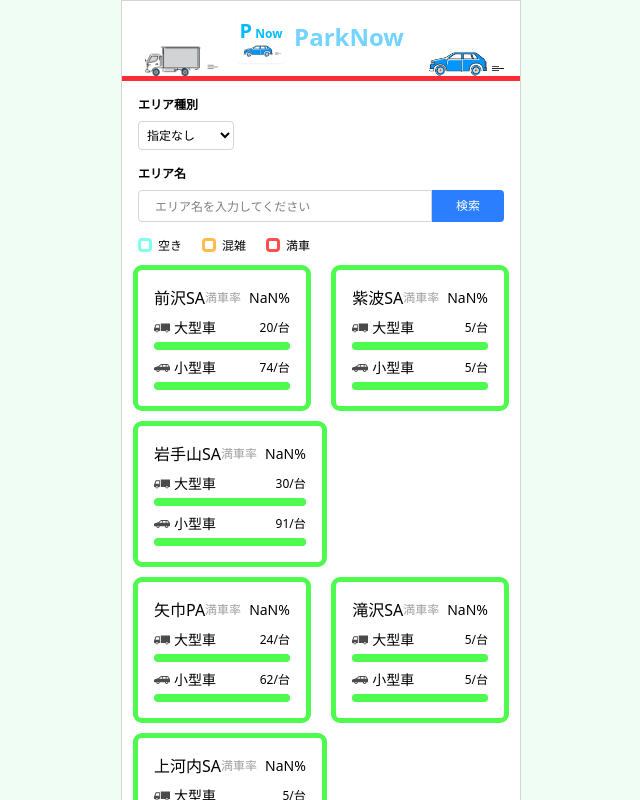
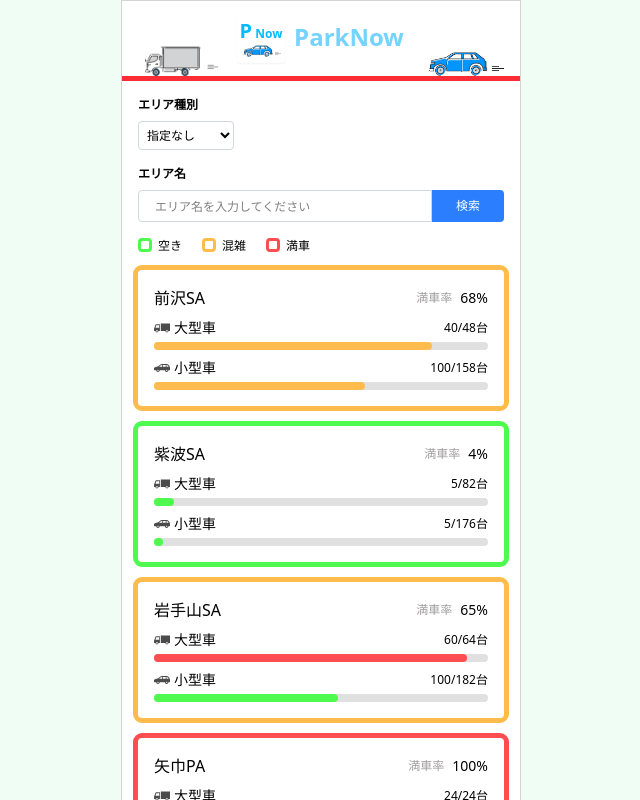
Before and after one commit to PlasticPlactice/summer_hackathon_a, a Next.js app in the folder frontend/: page /parkList in a window 1280 px wide. Shown: the top 800 px of the page, without its empty margins (319-959 px from the left). Built offline with nearby package versions, Linux system fonts and the light colour scheme.

Commit message:
テストデータの編集とレイアウトの修正

```diff
--- a/frontend/src/app/parkList/page.tsx
+++ b/frontend/src/app/parkList/page.tsx
@@ -24,12 +24,12 @@ type RawParkingMock = {
 };
 
 const RAW_MOCK_DATA: RawParkingMock[] = [
-  { id: 1, name: "前沢SA", color: "#FFBC4C", areaType: "SA", compact_capacity: 158, large_capacity: 48, compact_used: 74, large_used: 20 },
-  { id: 2, name: "紫波SA", color: "#80FFEC", areaType: "SA", compact_capacity: 176, large_capacity: 82, compact_used: 5, large_used: 5 },
-  { id: 3, name: "岩手山SA", color: "#FFBC4C", areaType: "SA", compact_capacity: 182, large_capacity: 64, compact_used: 91, large_used: 30 },
+  { id: 1, name: "前沢SA", color: "#FFBC4C", areaType: "SA", compact_capacity: 158, large_capacity: 48, compact_used: 100, large_used: 40 },
+  { id: 2, name: "紫波SA", color: "#4EFA4D", areaType: "SA", compact_capacity: 176, large_capacity: 82, compact_used: 5, large_used: 5 },
+  { id: 3, name: "岩手山SA", color: "#FFBC4C", areaType: "SA", compact_capacity: 182, large_capacity: 64, compact_used: 100, large_used: 60 },
   { id: 4, name: "矢巾PA", color: "#FF4E51", areaType: "PA", compact_capacity: 62, large_capacity: 24, compact_used: 62, large_used: 24 },
-  { id: 5, name: "滝沢SA", color: "#80FFEC", areaType: "SA", compact_capacity: 36, large_capacity: 51, compact_used: 5, large_used: 5 },
-  { id: 6, name: "上河内SA", color: "#80FFEC", areaType: "SA", compact_capacity: 239, large_capacity: 98, compact_used: 5, large_used: 5 },
+  { id: 5, name: "滝沢SA", color: "#4EFA4D", areaType: "SA", compact_capacity: 36, large_capacity: 51, compact_used: 5, large_used: 5 },
+  { id: 6, name: "上河内SA", color: "#4EFA4D", areaType: "SA", compact_capacity: 239, large_capacity: 98, compact_used: 5, large_used: 5 },
 ];
 
 // RawParkingMock(手編集用の集計値)からParkingStatus形状(spaces込み)を組み立てる
@@ -135,18 +135,19 @@ export default function ParkList() {
       </div>
       {/* 凡例 */}
       <div className="explanatory-notes flex gap-5">
-        <ExplanatoryNotes label="空き" color="#80FFEC" />
+        <ExplanatoryNotes label="空き" color="#4EFA4D" />
         <ExplanatoryNotes label="混雑" color="#FFBC4C" />
         <ExplanatoryNotes label="満車" color="#FF4E51" />
       </div>
       {/* エリア一覧 */}
-      <div className="area-list flex flex-wrap justify-between gap-5">
+      <div className="area-list flex flex-col justify-between gap-5">
       {filteredData.length > 0 ? (
           filteredData.map((item) => (
             <AreaListItem
               key={item.id}
-              color={item.color}
               parking={item}
+              parkingTotalNumLarge={item.large_capacity}
+              parkingTotalNumsmall={item.compact_capacity}
             />
           ))
         ) : (
```
